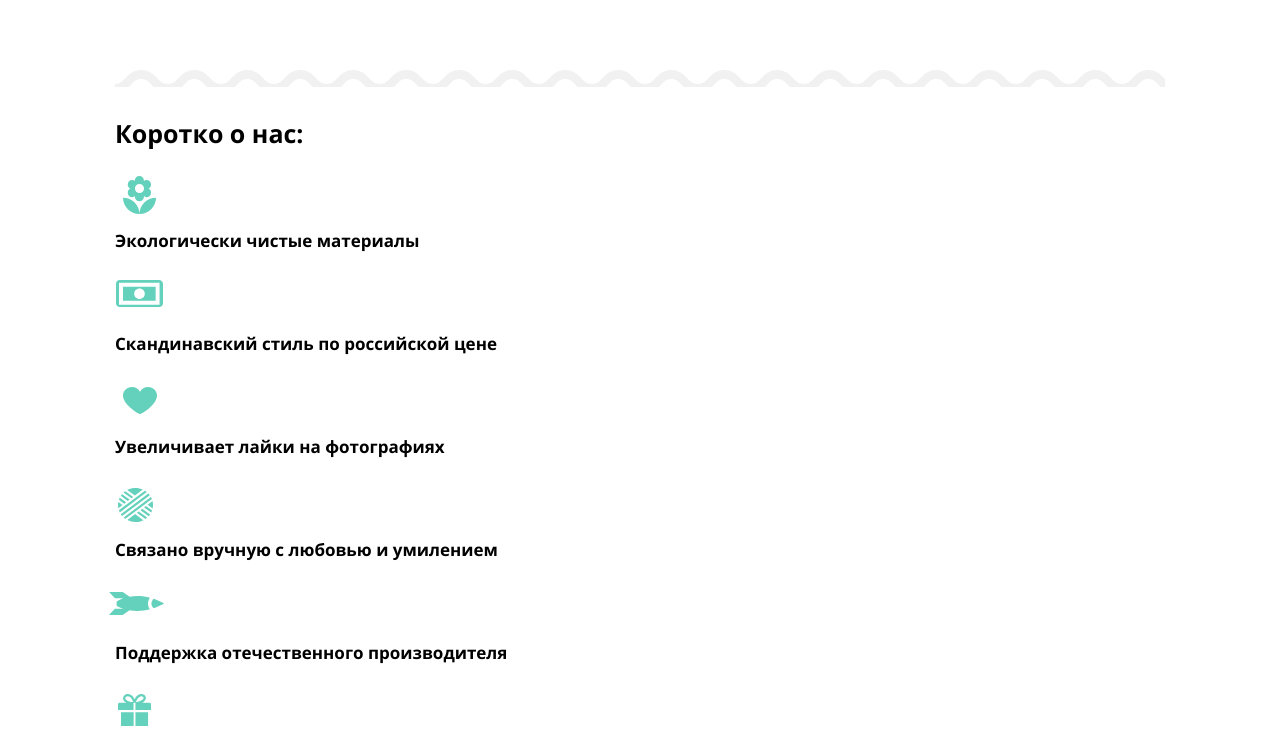
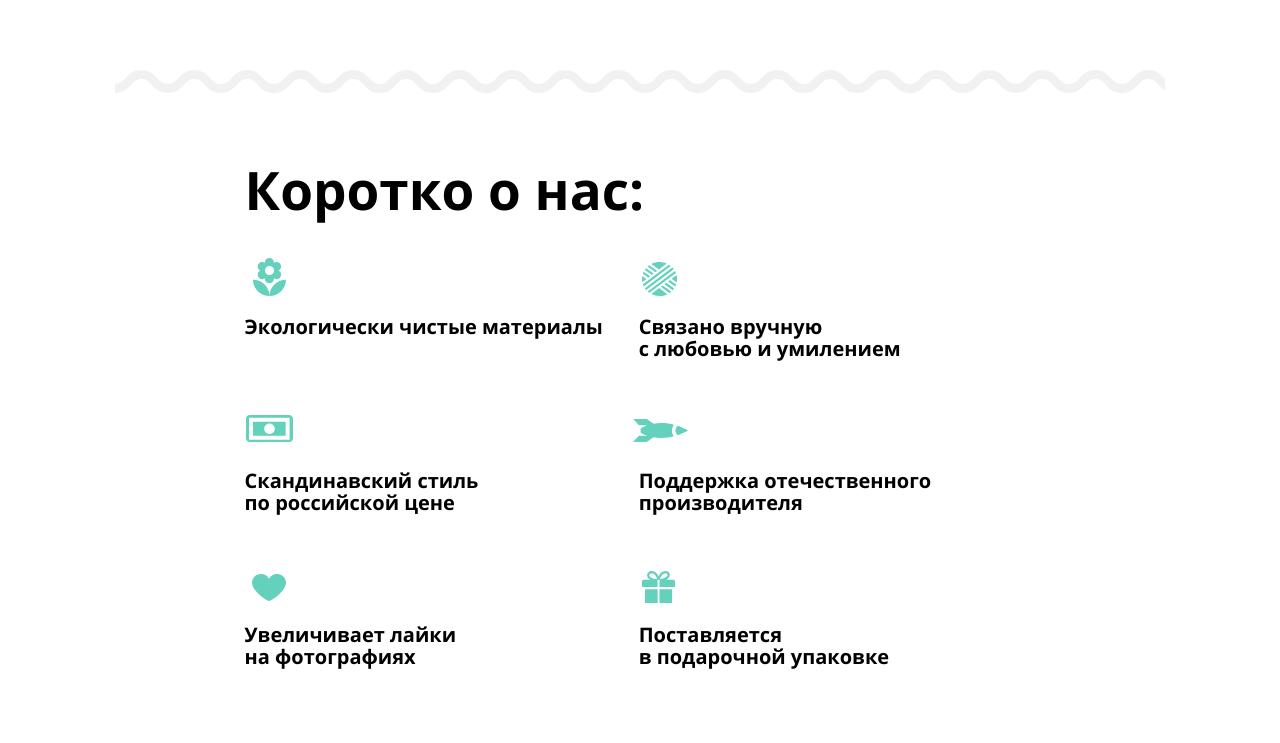
Before and after one commit to htmlacademy-adaptive/2043509-mishka-27, a website: page source/index.html in a window 1280 px wide. Shown: the part 1544-2287 px from the top of the page. Drawn offline with nearby package versions, Linux system fonts and the light colour scheme; files that its build step writes are made by us from their sources.

Commit message:
Добавляет секцию о нас всех вьюпортов

```diff
--- a/source/sass/blocks/about.scss
+++ b/source/sass/blocks/about.scss
@@ -1,5 +1,13 @@
 .about {
   padding: 31px 0 45px 0;
+
+  @include tablet {
+    padding: 56px 0 83px 0;
+  }
+
+  @include desktop {
+    padding: 68px 0 90px 15.2%;
+  }
 }
 
 .about__title {
@@ -9,17 +17,47 @@
   line-height: 30px;
   color: $color-black-000;
   margin: 0;
+
+  @include tablet {
+    font-size: 43px;
+    line-height: 50px;
+  }
+
+  @include desktop {
+    font-size: 53px;
+    line-height: 57px;
+  }
 }
 
 .about__list {
   margin: 0;
   padding: 0;
   list-style-type: none;
+
+  @include tablet {
+    display: grid;
+    grid-template-columns: repeat(2, minmax(325px, 1fr));
+    grid-auto-flow: dense;
+    row-gap: 12px;
+    width: 100%;
+  }
+
+  @include desktop {
+    width: 80%;
+  }
 }
 
 .about__item {
   position: relative;
   padding-top: 83px;
+
+  @include tablet {
+    padding-top: 98px;
+
+    &:nth-child(-n + 3) {
+      grid-column: 1/2;
+    }
+  }
 
   &::before {
     position: absolute;
@@ -30,47 +68,71 @@
     left: -3px;
     background-repeat: no-repeat;
     background-position: center;
+
+    @include tablet {
+      top: 31px;
+    }
+  }
 }
 
-  &--eco {
+.about__item--eco {
   &::before {
     background-image: url("../../img/svg/icon-eco.svg");
   }
 }
 
-  &--style {
+.about__item--style {
   &::before {
     top: 15px;
     background-image: url("../../img/svg/icon-style.svg");
+
+    @include tablet {
+      top: 29px;
+    }
   }
 }
 
-  &--likes {
+.about__item--likes {
   &::before {
     background-image: url("../../img/svg/icon-like.svg");
+
+    @include tablet {
+      top: 34px;
+    }
   }
 }
 
-  &--handmade {
+.about__item--handmade {
   &::before {
     top: 20px;
     left: -7px;
     background-image: url("../../img/svg/icon-handmade.svg");
+
+    @include tablet {
+      top: 33px;
+    }
   }
 }
 
-  &--domestic {
+.about__item--domestic {
   &::before {
     top: 16px;
     left: -6px;
     background-image: url("../../img/svg/icon-domestic.svg");
+
+    @include tablet {
+      top: 31px;
+    }
   }
 }
 
-  &--gift-wrap {
+.about__item--gift-wrap {
   &::before {
     left: -8px;
     background-image: url("../../img/svg/icon-gift-wrap.svg");
+
+    @include tablet {
+      top: 33px;
     }
   }
 }
@@ -82,4 +144,10 @@
   font-size: 17px;
   line-height: 20px;
   color: $color-black-000;
+  padding-right: 20px;
+
+  @include tablet {
+    font-size: 20px;
+    line-height: 22px;
   }
+}
--- a/source/sass/blocks/main-nav.scss
+++ b/source/sass/blocks/main-nav.scss
@@ -51,15 +51,17 @@
   @include desktop {
     box-shadow: none;
     padding-left: 15px;
+  }
+}
 
-    & .main-nav__item {
+.main-nav__list--main-nav .main-nav__item {
+  @include desktop {
     width: 220px;
     padding: 0 20px 0 35px;
     min-height: 88px;
 
     &:nth-child(odd) {
       box-shadow: 1px 0 0 0 rgba(0, 0, 0, 0.1);
-      }
     }
   }
 }
@@ -87,15 +89,17 @@
   @include desktop {
     padding-left: 15px;
     display: grid;
+  }
+}
 
-    & .main-nav__item {
+.main-nav__list--customer-nav .main-nav__item {
+  @include desktop {
     width: 220px;
     padding: 0 20px 0 35px;
 
     & .main-nav__link {
       padding-top: 19px;
       padding-bottom: 19px;
-      }
     }
   }
 }
@@ -234,6 +238,10 @@
   border: none;
   cursor: pointer;
 
+  .no-js & {
+    display: none;
+  }
+
   &:hover {
     opacity: 0.6;
   }
@@ -254,9 +262,3 @@
   height: 14px;
   background-image: url("../img/svg/open-menu.svg");
 }
-
-.main-nav__toggle {
-  .no-js & {
-    display: none;
-  }
-}
--- a/source/sass/blocks/pop-up-menu.scss
+++ b/source/sass/blocks/pop-up-menu.scss
@@ -10,6 +10,18 @@
 
   @include desktop {
     grid-template-columns: 450px 1fr 400px;
+  }
+
+  .no-js & {
+    display: flex;
+    flex-direction: column;
+    align-items: center;
+    width: 100%;
+
+    @include tablet {
+      padding-top: 0;
+      display: grid;
+    }
   }
 
   &::before {
@@ -45,20 +57,6 @@
   }
 }
 
-.pop-up-menu {
-  .no-js & {
-    display: flex;
-    flex-direction: column;
-    align-items: center;
-    width: 100%;
-
-    @include tablet {
-      padding-top: 0;
-      display: grid;
-    }
-  }
-}
-
 .pop-up-menu__button-close {
   position: absolute;
   top: 17px;
--- a/source/sass/blocks/promo.scss
+++ b/source/sass/blocks/promo.scss
@@ -161,7 +161,6 @@
 }
 
 .promo__categories-link:active {
-
   & .promo__categories-img {
     opacity: 0.3;
   }
--- a/source/sass/blocks/top-product.scss
+++ b/source/sass/blocks/top-product.scss
@@ -13,7 +13,7 @@
     padding-bottom: 0;
   }
 
-  &:before {
+  &::before {
     position: absolute;
     content: "";
     width: 100%;
@@ -35,14 +35,14 @@
 
 .top-product .container {
   @include desktop {
-    padding-bottom: 90px;
+    padding-bottom: 96px;
     position: relative;
 
     &::before {
       position: absolute;
       content: "";
       width: calc(100% - 100px);
-      height: 17px;
+      height: 23px;
       background-image: url("../img/svg/waves-gray-desktop.svg");
       background-repeat: repeat-x;
       bottom: 0;
--- a/source/sass/global/variables.scss
+++ b/source/sass/global/variables.scss
@@ -1,6 +1,6 @@
 $font-opensans: "Opensans",
-"Arial",
-sans-serif;
+  "Arial",
+  sans-serif;
 $color-green-basic: #63d1bb;
 $color-green-darker: #46c1ae;
 $color-gray-back: #f1f1f1;
```
Also changed, not shown: source/sass/blocks/modal.scss (+4 -4 lines), build/css/style.min.css, 1 other file. Lines whose indentation alone changed are shown as unchanged.
